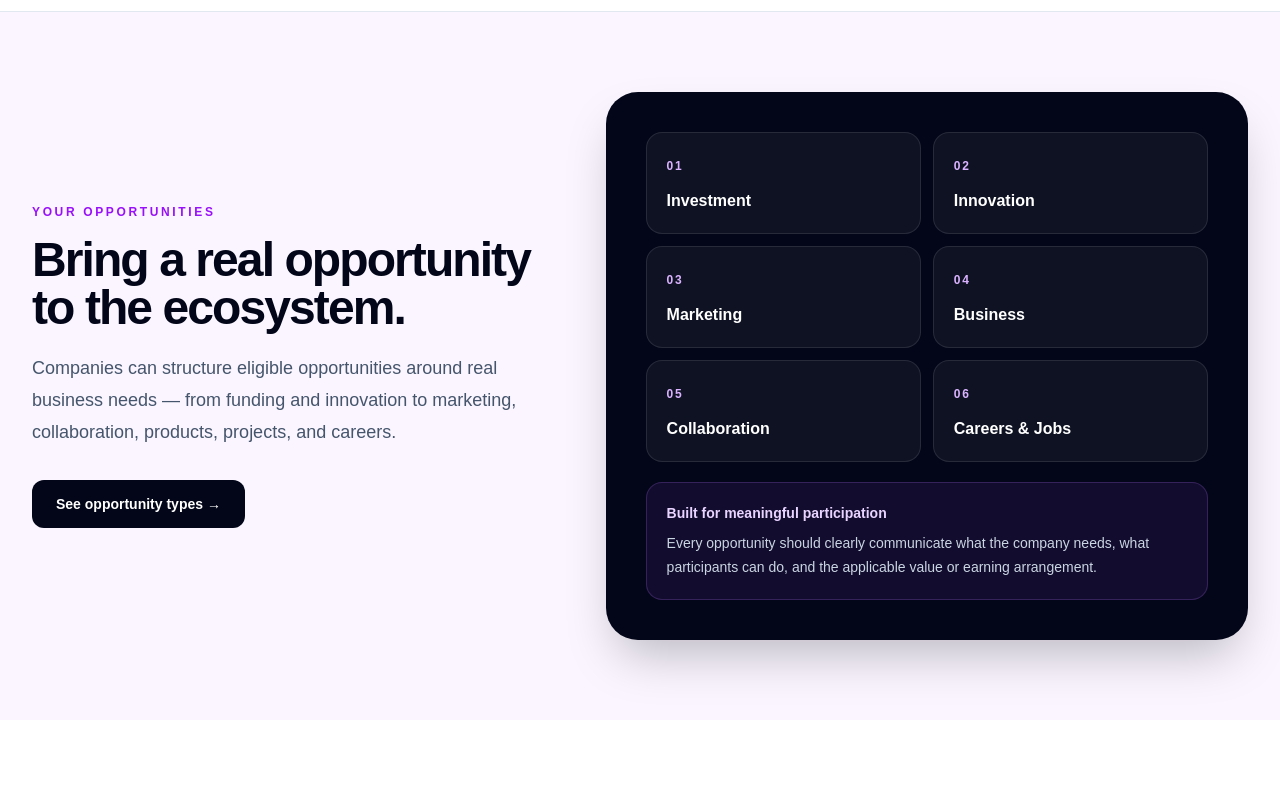
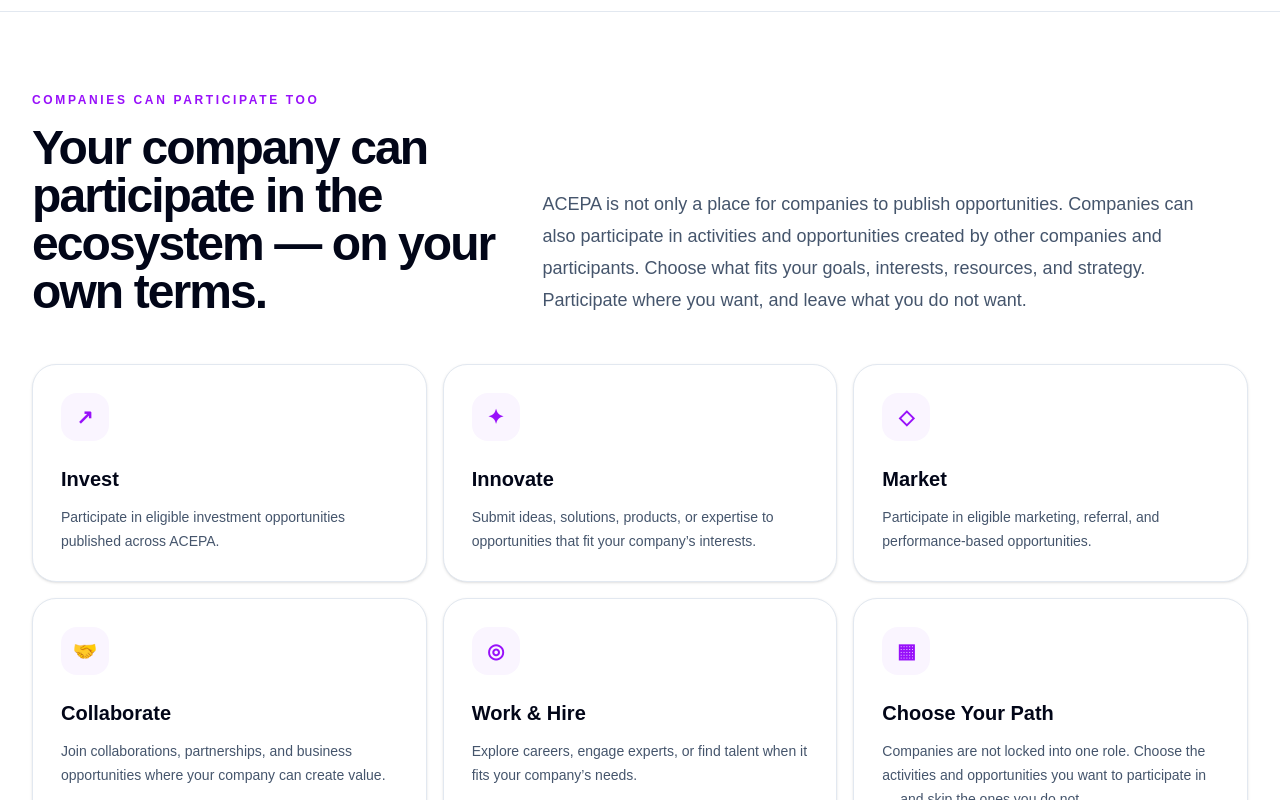
Before and after one commit to acepa-platform/acepa-platform, a Next.js app: page /companies in a window 1280 px wide. Shown: the part 1700-2500 px from the top of the page. Built offline with nearby package versions, Linux system fonts and the light colour scheme.

Commit message:
Add company participation across ACEPA activities

```diff
--- a/app/companies/page.tsx
+++ b/app/companies/page.tsx
@@ -1,6 +1,15 @@
 "use client";
 
 import Link from "next/link";
+
+const participationPaths = [
+  { title: "Invest", text: "Participate in eligible investment opportunities published across ACEPA.", icon: "↗" },
+  { title: "Innovate", text: "Submit ideas, solutions, products, or expertise to opportunities that fit your company’s interests.", icon: "✦" },
+  { title: "Market", text: "Participate in eligible marketing, referral, and performance-based opportunities.", icon: "◇" },
+  { title: "Collaborate", text: "Join collaborations, partnerships, and business opportunities where your company can create value.", icon: "🤝" },
+  { title: "Work & Hire", text: "Explore careers, engage experts, or find talent when it fits your company’s needs.", icon: "◎" },
+  { title: "Choose Your Path", text: "Companies are not locked into one role. Choose the activities and opportunities you want to participate in — and skip the ones you do not.", icon: "▦" },
+];
 
 const companyPaths = [
   {
@@ -117,6 +126,27 @@
         </div>
       </section>
 
+      <section className="py-20">
+        <div className="mx-auto max-w-7xl px-6 lg:px-8">
+          <div className="grid gap-10 lg:grid-cols-[0.8fr_1.2fr] lg:items-end">
+            <div>
+              <p className="text-xs font-bold tracking-[0.22em] text-purple-600">COMPANIES CAN PARTICIPATE TOO</p>
+              <h2 className="mt-4 text-4xl font-bold tracking-[-0.04em] sm:text-5xl">Your company can participate in the ecosystem — on your own terms.</h2>
+            </div>
+            <p className="max-w-2xl text-lg leading-8 text-slate-600">ACEPA is not only a place for companies to publish opportunities. Companies can also participate in activities and opportunities created by other companies and participants. Choose what fits your goals, interests, resources, and strategy. Participate where you want, and leave what you do not want.</p>
+          </div>
+          <div className="mt-12 grid gap-4 md:grid-cols-2 lg:grid-cols-3">
+            {participationPaths.map((path) => (
+              <div key={path.title} className="rounded-3xl border border-slate-200 bg-white p-7 shadow-sm transition hover:-translate-y-1 hover:border-purple-200 hover:shadow-xl">
+                <div className="flex h-12 w-12 items-center justify-center rounded-2xl bg-purple-50 text-xl font-bold text-purple-600">{path.icon}</div>
+                <h3 className="mt-6 text-xl font-bold">{path.title}</h3>
+                <p className="mt-3 text-sm leading-6 text-slate-600">{path.text}</p>
+              </div>
+            ))}
+          </div>
+        </div>
+      </section>
+
       <section id="opportunities" className="bg-purple-50 py-20">
         <div className="mx-auto max-w-7xl px-6 lg:px-8">
           <div className="grid gap-12 lg:grid-cols-[0.9fr_1.1fr] lg:items-center">
```
